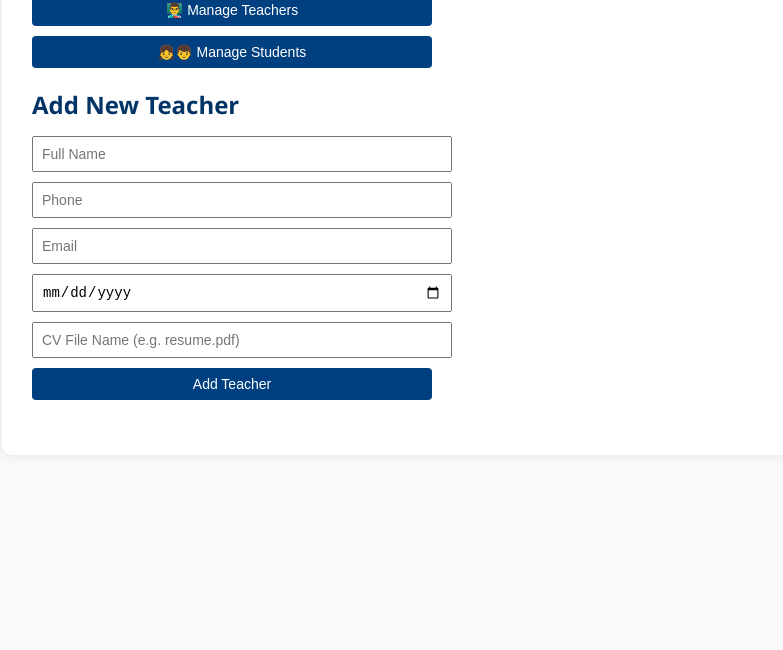
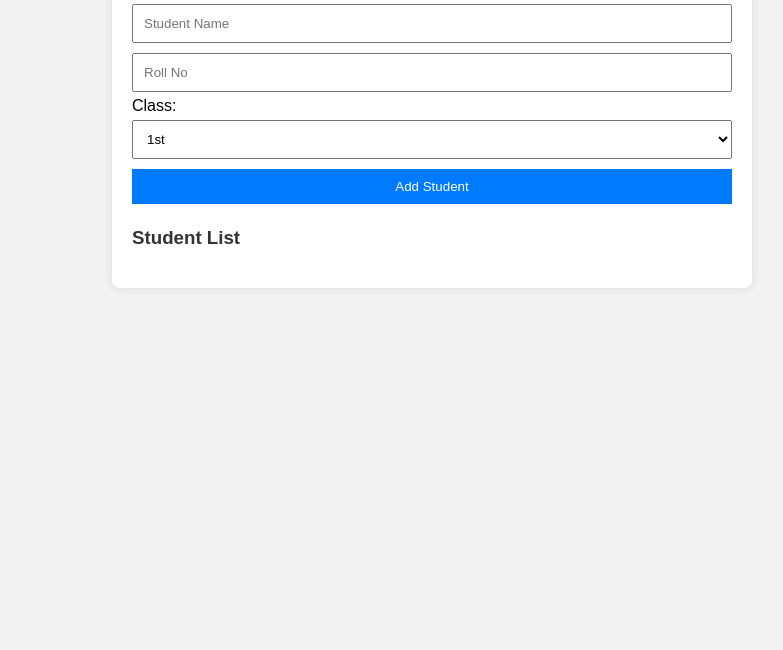
Before and after one commit to Webcodence/mewar-school-app, a plain HTML site: page school_panel.html in a window 1280 px wide. Shown: the part 150-800 px from the top of the page, without its empty margins (208-991 px from the left). Drawn offline with Linux system fonts and the light colour scheme.

Commit message:
Update school_panel.html

```diff
--- a/school_panel.html
+++ b/school_panel.html
@@ -2,32 +2,48 @@
 <html lang="en">
 <head>
   <meta charset="UTF-8">
-  <title>School Panel - Manage Teachers & Students</title>
-  <link rel="stylesheet" href="styles.css">
+  <meta name="viewport" content="width=device-width, initial-scale=1.0">
+  <title>School Panel - Mewar App</title>
+  <style>
+    body {
+      font-family: Arial, sans-serif;
+      background: #f2f2f2;
+      margin: 0;
+      padding: 20px;
+    }
+    h2, h3 {
+      color: #333;
+    }
+    input, select, button {
+      padding: 10px;
+      margin: 5px 0;
+      width: 100%;
+      box-sizing: border-box;
+    }
+    button {
+      background: #007bff;
+      color: white;
+      border: none;
+      cursor: pointer;
+    }
+    button:hover {
+      background: #0056b3;
+    }
+    .container {
+      background: white;
+      padding: 20px;
+      border-radius: 8px;
+      max-width: 600px;
+      margin: auto;
+      box-shadow: 0 0 10px rgba(0,0,0,0.1);
+    }
+  </style>
 </head>
 <body>
-  <div class="school-panel">
-    <h1>School Dashboard - Mewar Public School</h1>
-    <div class="tabs">
-      <button onclick="switchTab('teachers')">👨‍🏫 Manage Teachers</button>
-      <button onclick="switchTab('students')">👧👦 Manage Students</button>
-    </div>
 
-    <div id="teachers" class="tab-content">
-      <h2>Add New Teacher</h2>
-      <form id="teacherForm">
-        <input type="text" id="teacherName" placeholder="Full Name" required>
-        <input type="text" id="teacherPhone" placeholder="Phone" required>
-        <input type="email" id="teacherEmail" placeholder="Email" required>
-        <input type="date" id="joiningDate" required>
-        <input type="text" id="cvFile" placeholder="CV File Name (e.g. resume.pdf)" required>
-        <button type="submit">Add Teacher</button>
-      </form>
-      <ul id="teacherList"></ul>
-    </div>
-
-    <div id="students" class="tab-content" style="display:none;">
-      <h2>Add New Student</h2>
+<div class="container">
+  <h2>Welcome to School Panel</h2>
+  <h3>Add New Student</h3>
   <form id="studentForm" onsubmit="event.preventDefault(); addStudent();">
     <input type="text" id="studentName" placeholder="Student Name" required />
     <input type="text" id="rollNo" placeholder="Roll No" required />
@@ -57,8 +73,11 @@
     <button type="submit">Add Student</button>
   </form>
 
-<!-- Optional: Show student list -->
-<div id="studentList"></div>
+  <div id="studentList">
+    <h3>Student List</h3>
+    <!-- List will be shown here -->
+  </div>
+</div>
 
 <script>
   // Load existing students
@@ -84,14 +103,14 @@
 
   function displayStudents() {
     const listDiv = document.getElementById("studentList");
-    listDiv.innerHTML = "";
+    listDiv.innerHTML = "<h3>Student List</h3>";
     students.forEach((s, index) => {
       listDiv.innerHTML += `<p>${index + 1}. ${s.name} - ${s.roll} - ${s.class}</p>`;
     });
   }
 
-  // Load on page start
   window.onload = displayStudents;
 </script>
+
 </body>
 </html>
```
Lines whose indentation alone changed are shown as unchanged.
